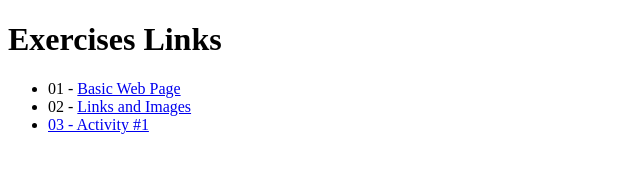
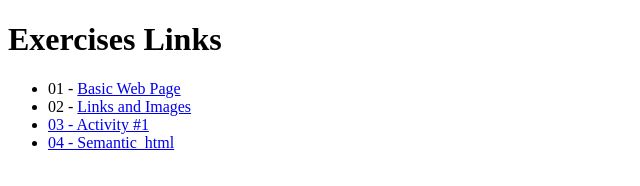
Before and after one commit to Alvinwebdingcong/wd82p, a plain HTML site: page index.html in a window 1280 px wide. Shown: the whole page, without its empty margins (0-640 px from the left). Drawn offline with Linux system fonts and the light colour scheme.

Commit message:
add root to index.html

```diff
--- a/index.html
+++ b/index.html
@@ -13,6 +13,7 @@
         02 - <a href="02-links_and_images/index.html">Links and Images</a>
       </li>
       <li><a href="03-activity">03 - Activity #1</a></li>
+      <li><a href="04-semantic_html/">04 - Semantic_html</a></li>
     </ul>
   </body>
 </html>
```
